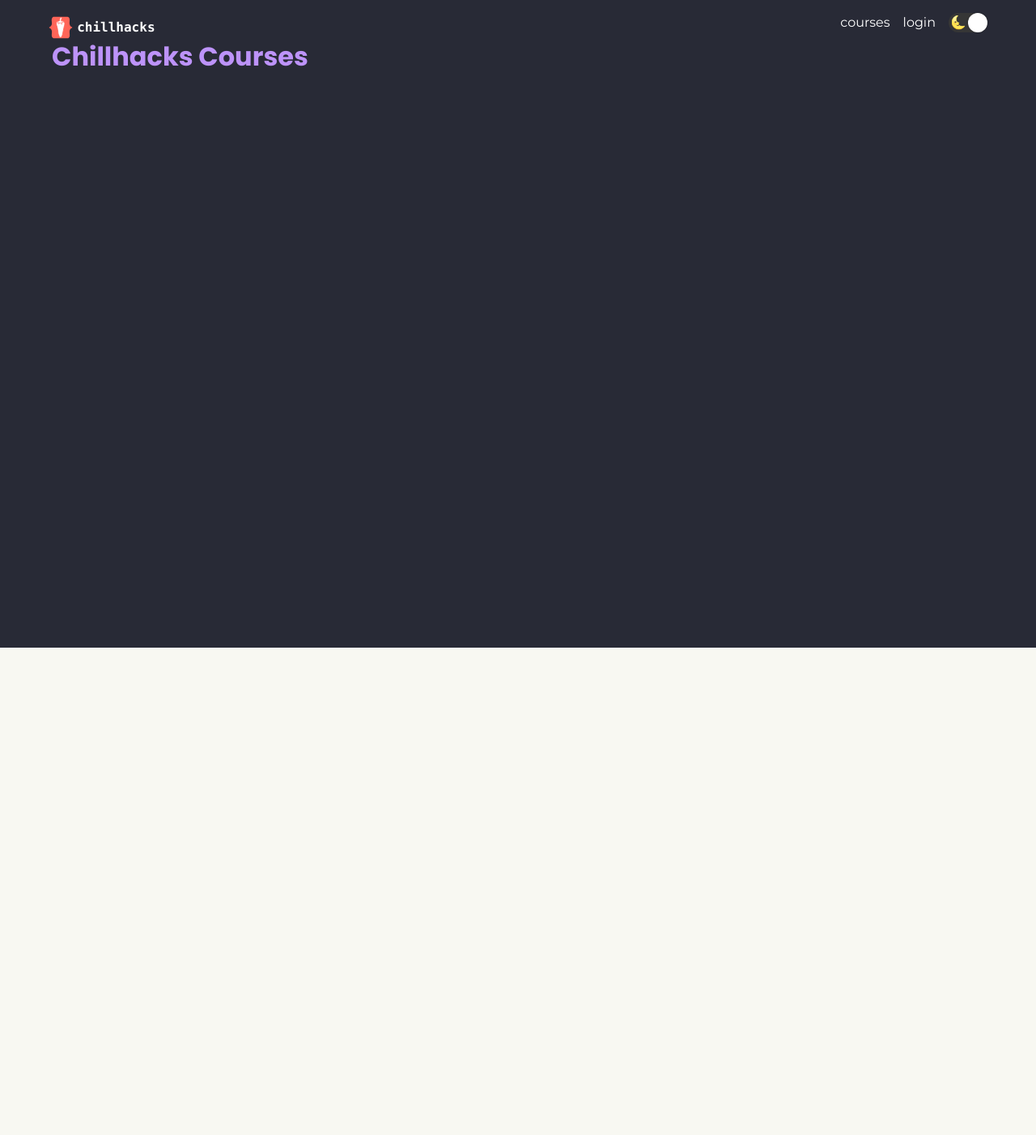
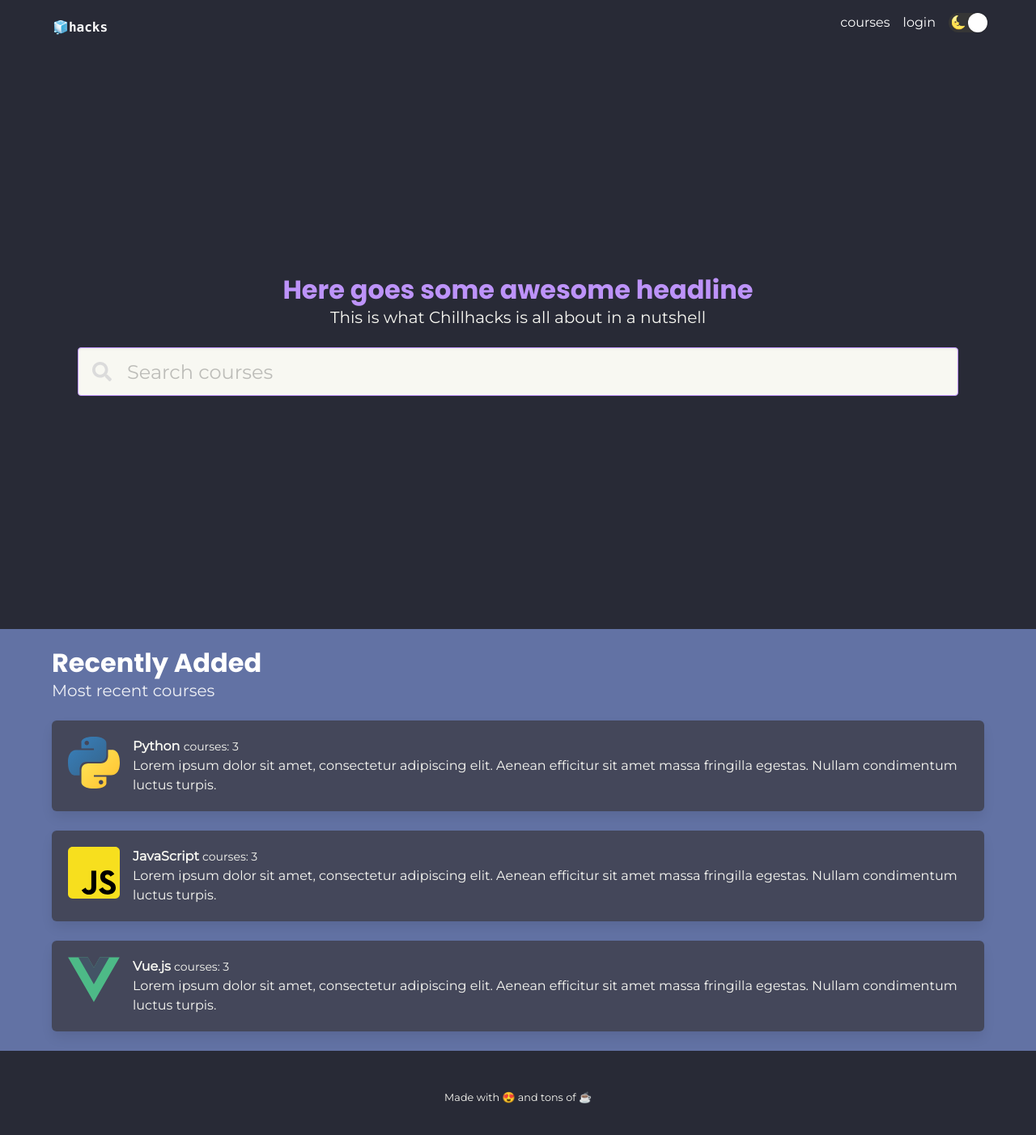
Before and after one commit to anfelo/chillhacks_v1, a Nuxt app: page / in a window 1280 px wide. Shown: the top 1402 px of the page at 81% size. Before the commit the page ends 800 px from the top, so only its background shows below. Built offline with nearby package versions, Linux system fonts and the light colour scheme.

Commit message:
Added AppFooter

```diff
--- a/assets/styles/theme.scss
+++ b/assets/styles/theme.scss
@@ -21,7 +21,7 @@ $family-sans-serif-title: "Poppins", sans-serif;
 $family-mono: "Fira Mono", monospace;
 $family-secondary: $family-sans-serif-title;
 $primary: $purple;
-$info: $light-blue;
+$info: $dark-purple;
 $warning: $pale-yellow;
 $danger: $pale-red;
 $success: $light-green;
--- /dev/null
+++ b/components/AppFooter.vue
@@ -0,0 +1,69 @@
+<template>
+  <footer
+    :class="`footer ${isDark ? 'has-background-dark' : 'has-background-white'}`"
+  >
+    <div class="container">
+      <div class="content has-text-centered">
+        <div class="copy">
+          <p>Made with 😍 and tons of ☕</p>
+        </div>
+        <!-- <div class="social-icons-container">
+          <a
+            href="https://twitter.com/anfelocyber"
+            class="social-icon"
+            target="_blank"
+          >
+            <img src="/img/twitter.svg" alt="Twitter logo" />
+          </a>
+          <a
+            href="https://www.linkedin.com/in/andres-felipe-osorio-8568b6a1"
+            class="social-icon"
+            target="_blank"
+          >
+            <img src="/img/linkedin.svg" alt="Linkedin logo" />
+          </a>
+          <a
+            href="https://github.com/anfelo"
+            class="social-icon"
+            target="_blank"
+          >
+            <img src="/img/github.svg" alt="Github logo" />
+          </a>
+        </div> -->
+      </div>
+    </div>
+  </footer>
+</template>
+
+<script>
+export default {
+  props: {
+    isDark: {
+      type: Boolean,
+      default: true
+    }
+  }
+};
+</script>
+
+<style lang="scss" scoped>
+.social-icons-container {
+  display: flex;
+  justify-content: center;
+}
+.social-icons-container img {
+  margin: 0 5px;
+  width: 25px;
+  height: 25px;
+}
+.copy {
+  margin-bottom: 20px;
+  display: flex;
+  justify-content: center;
+  align-items: center;
+}
+.copy p {
+  margin: 0;
+  font-size: 0.8em;
+}
+</style>
--- a/components/AppNavbar.vue
+++ b/components/AppNavbar.vue
@@ -7,8 +7,7 @@
     >
       <div class="navbar-brand">
         <nuxt-link class="navbar-item" to="/">
-          <img src="/img/logo-orange.svg" height="28" alt="Chillhacks Logo" />
-          <span>chillhacks</span>
+          <span>🧊hacks</span>
         </nuxt-link>
 
         <span
--- a/layouts/default.vue
+++ b/layouts/default.vue
@@ -4,16 +4,19 @@
     <main :class="appTheme === 'dark-theme' ? 'has-background-dark' : ''">
       <Nuxt />
     </main>
+    <AppFooter />
   </div>
 </template>
 
 <script>
 import { mapState } from "vuex";
 import AppNavbar from "@/components/AppNavbar.vue";
+import AppFooter from "@/components/AppFooter.vue";
 import * as fromLocalStorage from "@/services/localStorage";
 export default {
   components: {
-    AppNavbar
+    AppNavbar,
+    AppFooter
   },
   mounted() {
     const theme = fromLocalStorage.loadEntry("theme");
--- a/pages/index.vue
+++ b/pages/index.vue
@@ -1,6 +1,101 @@
 <template>
-  <div class="container">
-    <h1 class="title has-text-primary">Chillhacks Courses</h1>
+  <div>
+    <section class="hero is-large">
+      <div class="hero-body">
+        <div class="container has-text-centered">
+          <h1 class="title has-text-primary">
+            Here goes some awesome headline
+          </h1>
+          <p class="subtitle">
+            This is what Chillhacks is all about in a nutshell
+          </p>
+          <div class="control has-icons-left">
+            <input
+              class="input is-primary is-large"
+              type="text"
+              placeholder="Search courses"
+            />
+            <span class="icon is-medium is-left">
+              <i class="fas fa-search"></i>
+            </span>
+          </div>
+        </div>
+      </div>
+    </section>
+    <section class="hero is-small is-info">
+      <div class="hero-body">
+        <div class="container">
+          <h1 class="title">
+            Recently Added
+          </h1>
+          <p class="subtitle">
+            Most recent courses
+          </p>
+          <div class="card-list">
+            <div class="box">
+              <article class="media">
+                <div class="media-left">
+                  <figure class="image is-64x64">
+                    <img src="/img/python.svg" alt="Image" />
+                  </figure>
+                </div>
+                <div class="media-content">
+                  <div class="content">
+                    <p>
+                      <strong>Python</strong> <small>courses: 3</small>
+                      <br />
+                      Lorem ipsum dolor sit amet, consectetur adipiscing elit.
+                      Aenean efficitur sit amet massa fringilla egestas. Nullam
+                      condimentum luctus turpis.
+                    </p>
+                  </div>
+                </div>
+              </article>
+            </div>
+            <div class="box">
+              <article class="media">
+                <div class="media-left">
+                  <figure class="image is-64x64">
+                    <img src="/img/javascript.svg" alt="Image" />
+                  </figure>
+                </div>
+                <div class="media-content">
+                  <div class="content">
+                    <p>
+                      <strong>JavaScript</strong> <small>courses: 3</small>
+                      <br />
+                      Lorem ipsum dolor sit amet, consectetur adipiscing elit.
+                      Aenean efficitur sit amet massa fringilla egestas. Nullam
+                      condimentum luctus turpis.
+                    </p>
+                  </div>
+                </div>
+              </article>
+            </div>
+            <div class="box">
+              <article class="media">
+                <div class="media-left">
+                  <figure class="image is-64x64">
+                    <img src="/img/vue.svg" alt="Image" />
+                  </figure>
+                </div>
+                <div class="media-content">
+                  <div class="content">
+                    <p>
+                      <strong>Vue.js</strong> <small>courses: 3</small>
+                      <br />
+                      Lorem ipsum dolor sit amet, consectetur adipiscing elit.
+                      Aenean efficitur sit amet massa fringilla egestas. Nullam
+                      condimentum luctus turpis.
+                    </p>
+                  </div>
+                </div>
+              </article>
+            </div>
+          </div>
+        </div>
+      </div>
+    </section>
   </div>
 </template>
 
```
